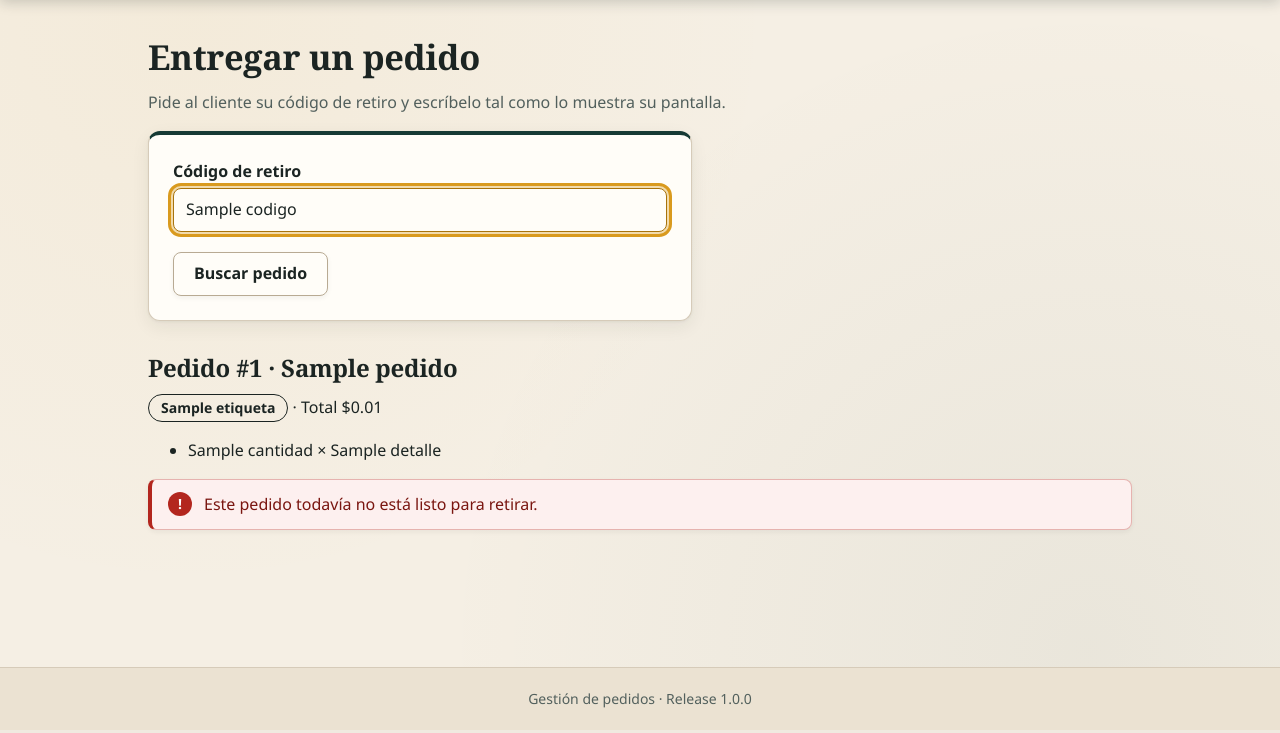
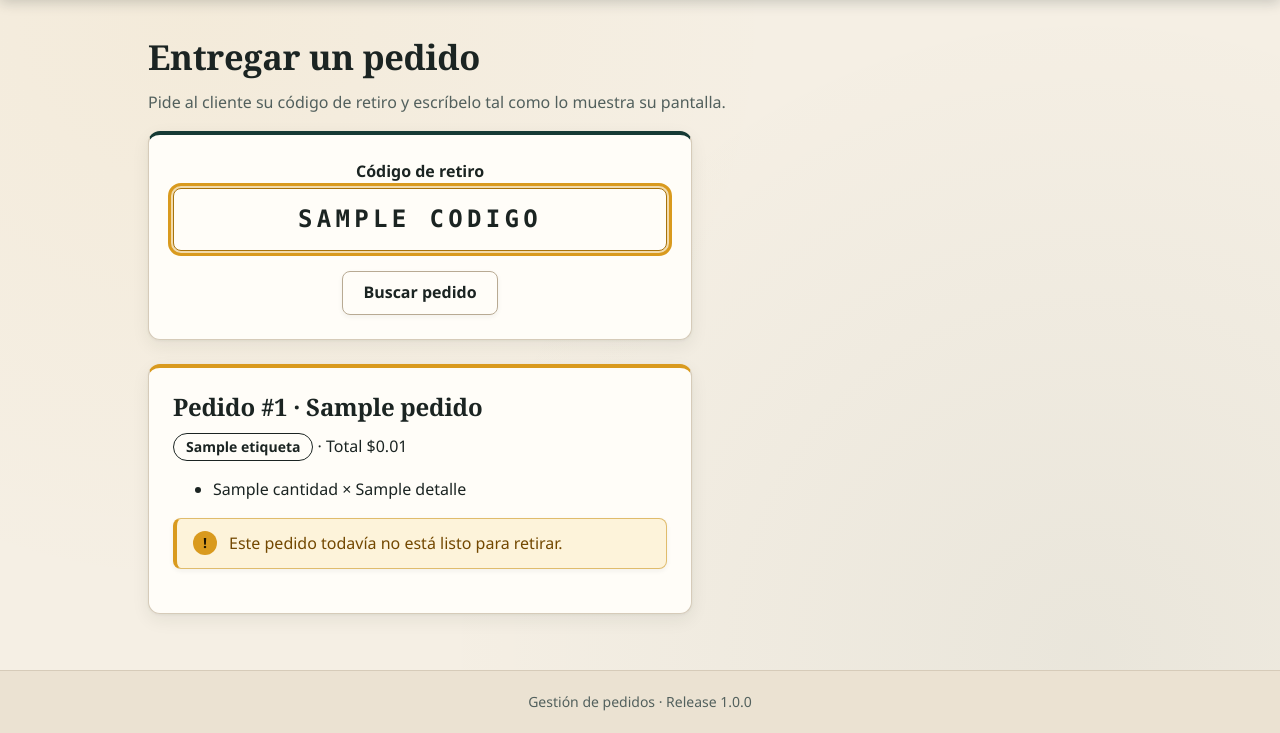
Before and after one commit to g-cevallos/Proyecto_1B_EvolucionSW_Equipo-1, a Flask app: template app/web/templates/personal/entrega.html in a window 1280 px wide. Shown: the part 70-803 px from the top of the page. Run offline with Flask 3, Linux system fonts and the light colour scheme; the template is opened without the code that fills it: most values are stand-ins (such as "Sample title", 1, 10 or a date in 2020).

Commit message:
Mejorar jerarquía visual en entrega y productos del personal

```diff
--- a/app/web/templates/personal/entrega.html
+++ b/app/web/templates/personal/entrega.html
@@ -3,13 +3,14 @@
 {% block contenido %}
 <h1>Entregar un pedido</h1>
 <p class="suave">Pide al cliente su código de retiro y escríbelo tal como lo muestra su pantalla.</p>
-<form class="formulario" method="post" action="{{ url_for('personal.entrega') }}">
+<form class="formulario formulario-entrega" method="post" action="{{ url_for('personal.entrega') }}">
     <input type="hidden" name="csrf" value="{{ csrf_token() }}">
     <div class="campo"><label for="codigo">Código de retiro</label><input id="codigo" name="codigo" type="text"
             value="{{ codigo }}" autocomplete="off" autocapitalize="characters" maxlength="10" required autofocus></div>
     <button class="boton">Buscar pedido</button>
 </form>
 {% if pedido %}
+<section class="resultado-entrega">
   <h2>Pedido #{{ pedido.id }} · {{ pedido.cliente_nombre }}</h2>
   <p><span class="estado estado-{{ pedido.estado.value }}">{{ pedido.estado.etiqueta }}</span> · Total {{
       pedido.total_centavos|dinero }}</p>
@@ -24,7 +25,8 @@
   {% elif pedido.estado.value == 'ENTREGADO' %}
   <div class="aviso aviso-error" role="alert">Este pedido ya fue entregado. No lo entregues otra vez.</div>
   {% else %}
-<div class="aviso aviso-error" role="alert">Este pedido todavía no está listo para retirar.</div>
+  <div class="aviso aviso-error aviso-pendiente" role="alert">Este pedido todavía no está listo para retirar.</div>
   {% endif %}
+</section>
 {% endif %}
 {% endblock %}
--- a/app/web/templates/personal/producto_form.html
+++ b/app/web/templates/personal/producto_form.html
@@ -15,7 +15,7 @@
       <option value="BEBIDA" {% if datos.categoria == 'BEBIDA' %}selected{% endif %}>Bebida</option>
     </select></div>
   <div class="campo"><label for="precio">Precio (USD)</label><input id="precio" name="precio" type="text" inputmode="decimal" value="{{ datos.precio }}" required><p class="ayuda">Ejemplo: 1.50. Los pedidos ya registrados conservan su precio.</p></div>
-  <div class="campo casilla"><input id="disponible" name="disponible" type="checkbox" value="1" {% if datos.disponible %}checked{% endif %}><label for="disponible" style="margin:0">Disponible para nuevos pedidos</label></div>
-  <div class="acciones"><button class="boton-principal">{{ 'Agregar producto' if nuevo else 'Guardar cambios' }}</button><a href="{{ url_for('personal.productos') }}">Cancelar</a></div>
+  <div class="campo casilla"><input id="disponible" name="disponible" type="checkbox" value="1" {% if datos.disponible %}checked{% endif %}><label for="disponible">Disponible para nuevos pedidos</label></div>
+  <div class="acciones"><button class="boton-principal">{{ 'Agregar producto' if nuevo else 'Guardar cambios' }}</button><a class="boton" href="{{ url_for('personal.productos') }}">Cancelar</a></div>
 </form>
 {% endblock %}
```
Also changed, not shown: app/web/templates/personal/productos.html (+9 -7 lines). Lines whose indentation alone changed are shown as unchanged.
